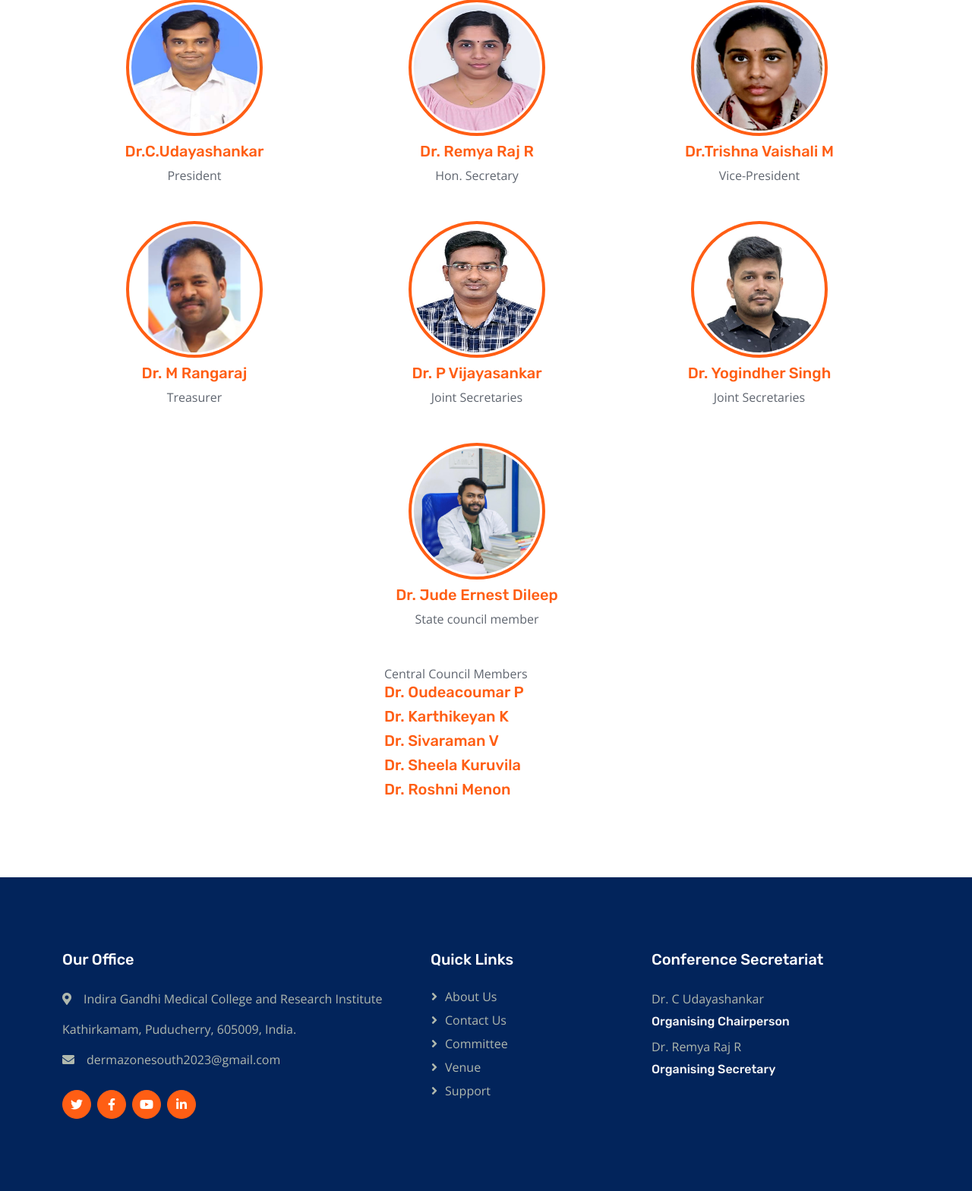
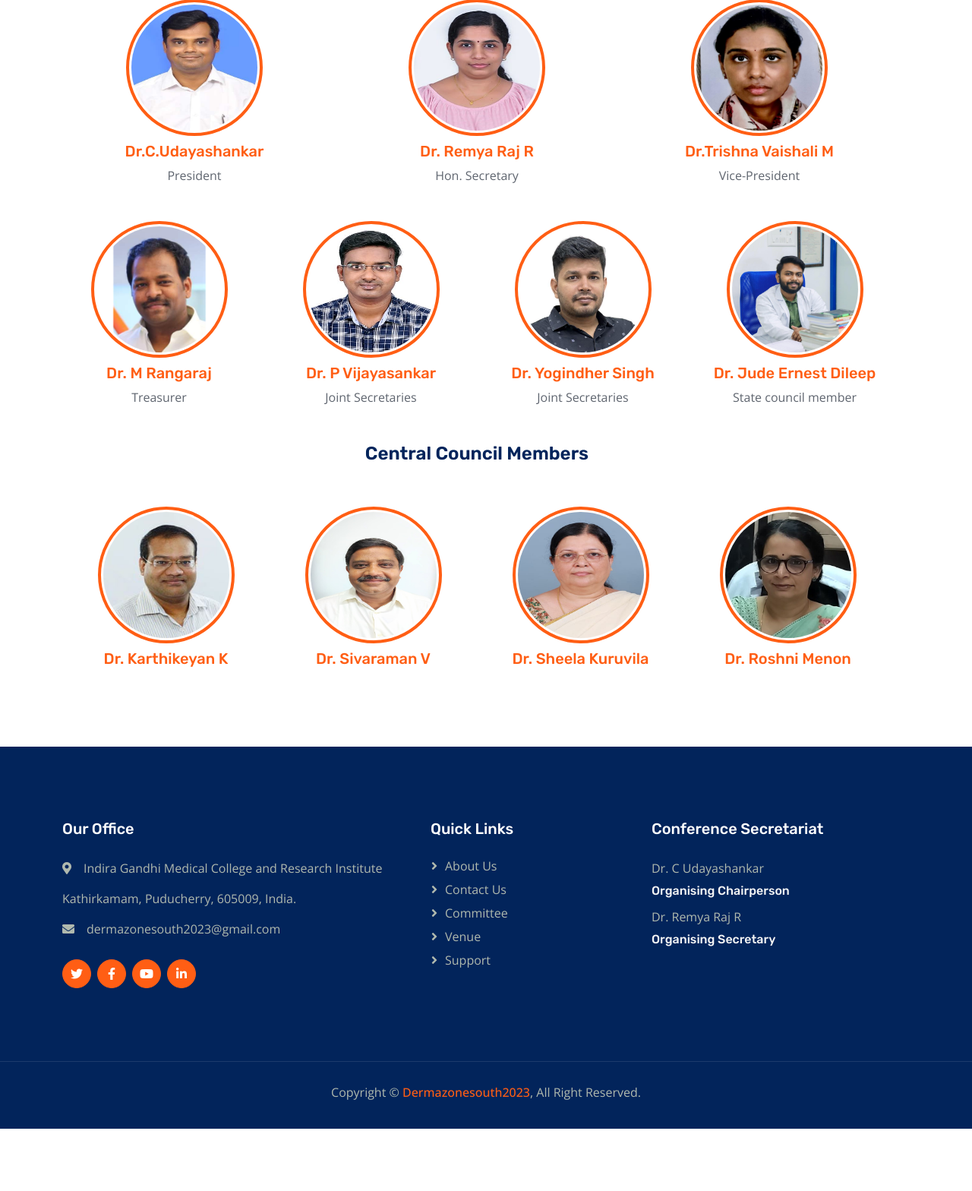
Before and after one commit to ukendiran/dermazonesouth, a PHP site: page /committee.php in a window 1280 px wide, after a click on "IADVL Puducherry Executive". Shown: the part 564-2132 px from the top of the page at 76% size. After the commit the page ends 2050 px from the top, so only its background shows below. Run offline with PHP 8.4, Linux system fonts and the light colour scheme; some libraries are stand-ins or nearby versions.

Commit message:
image updated

```diff
--- a/committee.php
+++ b/committee.php
@@ -236,7 +236,7 @@ include 'include/navbar.php';
                                 </div>
                             </div>
                         </div>
-                        <div class="col-md-4 col-sm-6 mt-5 mb-20">
+                        <div class="col-md-3 col-sm-6 mt-5 mb-20">
                             <div class="team-item">
                                 <div class="team-inner-wrap text-center">
                                     <div class="images-wrap">
@@ -253,7 +253,7 @@ include 'include/navbar.php';
                                 </div>
                             </div>
                         </div>
-                        <div class="col-md-4 col-sm-6 mt-5 mb-20">
+                        <div class="col-md-3 col-sm-6 mt-5 mb-20">
                             <div class="team-item">
                                 <div class="team-inner-wrap text-center">
                                     <div class="images-wrap">
@@ -270,7 +270,7 @@ include 'include/navbar.php';
                                 </div>
                             </div>
                         </div>
-                        <div class="col-md-4 col-sm-6 mt-5 mb-20">
+                        <div class="col-md-3 col-sm-6 mt-5 mb-20">
                             <div class="team-item">
                                 <div class="team-inner-wrap text-center">
                                     <div class="images-wrap">
@@ -287,7 +287,7 @@ include 'include/navbar.php';
                                 </div>
                             </div>
                         </div>
-                        <div class="col-md-4 col-sm-6 mt-5 mb-20">
+                        <div class="col-md-3 col-sm-6 mt-5 mb-20">
                             <div class="team-item">
                                 <div class="team-inner-wrap text-center">
                                     <div class="images-wrap">
@@ -304,23 +304,74 @@ include 'include/navbar.php';
                                 </div>
                             </div>
                         </div>
-                        <div class="row mt-5">
-                            <div class="col-md-4 col-sm-6"></div>
-                            <div class="col-md-4 col-sm-6 text-left">
-                                <span class="text-center mb-5 mx-5">Central Council Members</span>
-                                <h5 class="title-name mx-5"><a href="#">Dr. Oudeacoumar P </a></h5>
-                                <h5 class="title-name mx-5"><a href="#">Dr. Karthikeyan K </a></h5>
-                                <h5 class="title-name mx-5"><a href="#">Dr. Sivaraman V </a></h5>
-                                <h5 class="title-name mx-5"><a href="#">Dr. Sheela Kuruvila </a></h5>
-                                <h5 class="title-name mx-5"><a href="#">Dr. Roshni Menon </a></h5>
-
+                        <div class="row mt-2">
+                            <h4 class="title">Central Council Members</h4>
+                            <div class="col-md-3 col-sm-6 mt-5 mb-20">
+                                <div class="team-item">
+                                    <div class="team-inner-wrap text-center">
+                                        <div class="images-wrap">
+                                            <a href="#"><img src="img/contact/Karthikeyan.jpeg" alt="Team" width="170px"></a>
+                                        </div>
+                                        <div class="team-content  mt-2">
+                                            <div class="rs-arrow">
+                                                <div class="curve"></div>
+                                                <div class="point"></div>
+                                            </div>
+                                            <h5 class="title-name"><a href="#">Dr. Karthikeyan K </a></h5>
+                                        </div>
+                                    </div>
+                                </div>
                             </div>
-                            <div class="col-md-4 col-sm-6"></div>
+                            <div class="col-md-3 col-sm-6 mt-5 mb-20">
+                                <div class="team-item">
+                                    <div class="team-inner-wrap text-center">
+                                        <div class="images-wrap">
+                                            <a href="#"><img src="img/contact/Sivaraman.jpeg" alt="Team" width="170px"></a>
+                                        </div>
+                                        <div class="team-content  mt-2">
+                                            <div class="rs-arrow">
+                                                <div class="curve"></div>
+                                                <div class="point"></div>
+                                            </div>
+                                            <h5 class="title-name"><a href="#">Dr. Sivaraman V </a></h5>
+                                        </div>
+                                    </div>
+                                </div>
+                            </div>
+                            <div class="col-md-3 col-sm-6 mt-5 mb-20">
+                                <div class="team-item">
+                                    <div class="team-inner-wrap text-center">
+                                        <div class="images-wrap">
+                                            <a href="#"><img src="img/contact/Sheela-Kuruvila.jpeg" alt="Team" width="170px"></a>
+                                        </div>
+                                        <div class="team-content  mt-2">
+                                            <div class="rs-arrow">
+                                                <div class="curve"></div>
+                                                <div class="point"></div>
+                                            </div>
+                                            <h5 class="title-name"><a href="#">Dr. Sheela Kuruvila </a></h5>
+                                        </div>
+                                    </div>
+                                </div>
+                            </div>
+                            <div class="col-md-3 col-sm-6 mt-5 mb-20">
+                                <div class="team-item">
+                                    <div class="team-inner-wrap text-center">
+                                        <div class="images-wrap">
+                                            <a href="#"><img src="img/contact/Roshni Menon.jpeg" alt="Team" width="170px"></a>
+                                        </div>
+                                        <div class="team-content  mt-2">
+                                            <div class="rs-arrow">
+                                                <div class="curve"></div>
+                                                <div class="point"></div>
+                                            </div>
+                                            <h5 class="title-name"><a href="#">Dr. Roshni Menon </a></h5>
+                                        </div>
+                                    </div>
+                                </div>
+                            </div>
 
                         </div>
-
-
-
                     </div>
                 </div>
             </div>
@@ -456,7 +507,7 @@ include 'include/navbar.php';
 
                 </div>
                 <div class="row g-4">
-                        <h4 class="title">Patrons</h4>
+                    <h4 class="title">Patrons</h4>
                     <div class="col-md-3 col-sm-6 mt-5 mb-20">
                         <div class="team-item">
                             <div class="team-inner-wrap text-center">
@@ -550,7 +601,7 @@ include 'include/navbar.php';
                         </div>
                     </div>
 
-                    <div class="col-md-4 col-sm-6 mt-5"  style="display: none;">
+                    <div class="col-md-4 col-sm-6 mt-5" style="display: none;">
                         <div class="d-flex">
                             <div class="ms-4">
                                 <h5>Patrons</h5>
```
